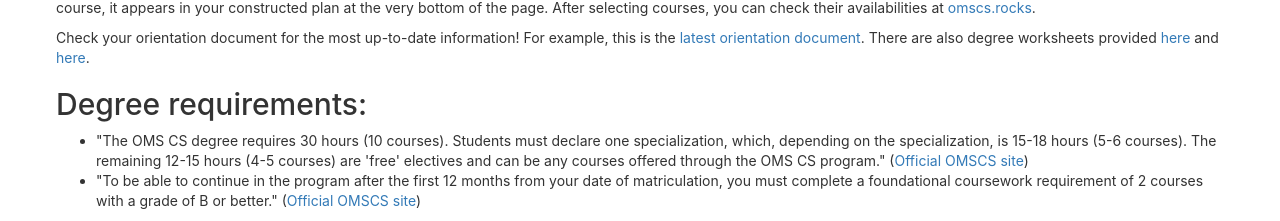
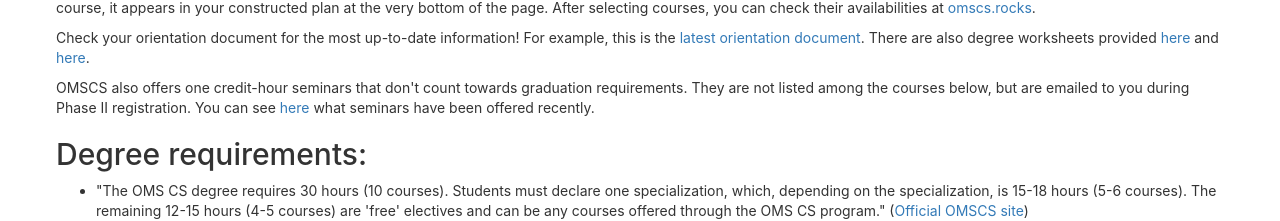
Before and after one commit to logic-tonic/omscs-course-planner, a React (Create React App) app: page / in a window 1280 px wide. Shown: the part 206-427 px from the top of the page. Built offline with nearby package versions, Linux system fonts and the light colour scheme.

Commit message:
Add information about seminars

```diff
--- a/src/App.js
+++ b/src/App.js
@@ -14,8 +14,13 @@
           When you select a course, it appears in your constructed plan at the very bottom of the page.
           After selecting courses, you can check their availabilities at <a href="https://docs.google.com/spreadsheets/d/e/2PACX-1vRyHrRhH2V52bsYFEtm-8oJDaFOlyGYz6AKXm8WwsthN3fNP3KGkEx7O7D9ZHV3j2iKnzU2XHqoh4pQ/pubhtml" target="_blank" rel="noreferrer">omscs.rocks</a>.</p>
 
-          Check your orientation document for the most up-to-date information! For example, this is the <a href="http://doc.omscs.rocks/" target="_blank" rel="noreferrer">latest orientation document</a>.
-          There are also degree worksheets provided <a href="https://www.cc.gatech.edu/graduate-forms-procedures" target="_blank" rel="noreferrer">here</a> and <a href="https://degreeaudit.gatech.edu/" target="_blank" rel="noreferrer">here</a>.
+          <p>Check your orientation document for the most up-to-date information! For example, this is the <a href="http://doc.omscs.rocks/" target="_blank" rel="noreferrer">latest orientation document</a>.
+          There are also degree worksheets provided <a href="https://www.cc.gatech.edu/graduate-forms-procedures" target="_blank" rel="noreferrer">here</a> and <a href="https://degreeaudit.gatech.edu/" target="_blank" rel="noreferrer">here</a>.</p>
+
+          <p>OMSCS also offers one credit-hour seminars that don't count towards graduation requirements. They are not listed among the courses below, but are emailed to you during Phase II registration.
+            You can see <a href="https://omscs.gatech.edu/cs-8001-seminars" target="_blank" rel="noreferrer">here</a> what seminars have been offered recently.
+          </p>
+
           <h2>Degree requirements:</h2>
           <ul>
             <li>"The OMS CS degree requires 30 hours (10 courses).  Students must declare one specialization, which, depending on the specialization, is 15-18 hours (5-6 courses). The remaining 12-15 hours (4-5 courses) are 'free' electives and can be any courses offered through the OMS CS program." (<a href="https://omscs.gatech.edu/specializations" target="_blank" rel="noreferrer">Official OMSCS site</a>)</li>
```
